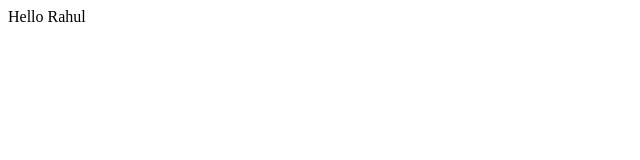
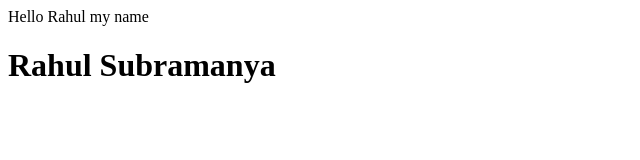
Before and after one commit to iam45rs/demo-repo1, a plain HTML site: page index.html in a window 1280 px wide. Shown: the whole page, without its empty margins (0-640 px from the left). Drawn offline with Linux system fonts and the light colour scheme.

Commit message:
next change
added body

```diff
--- a/index.html
+++ b/index.html
@@ -1,5 +1,9 @@
 <!DOCTYPE html>
 <Head>
 
-    Hello Rahul
+    Hello Rahul my name
 </Head>
+<body>
+    <h1> Rahul Subramanya</h1>
+</body>
+</html>
```
